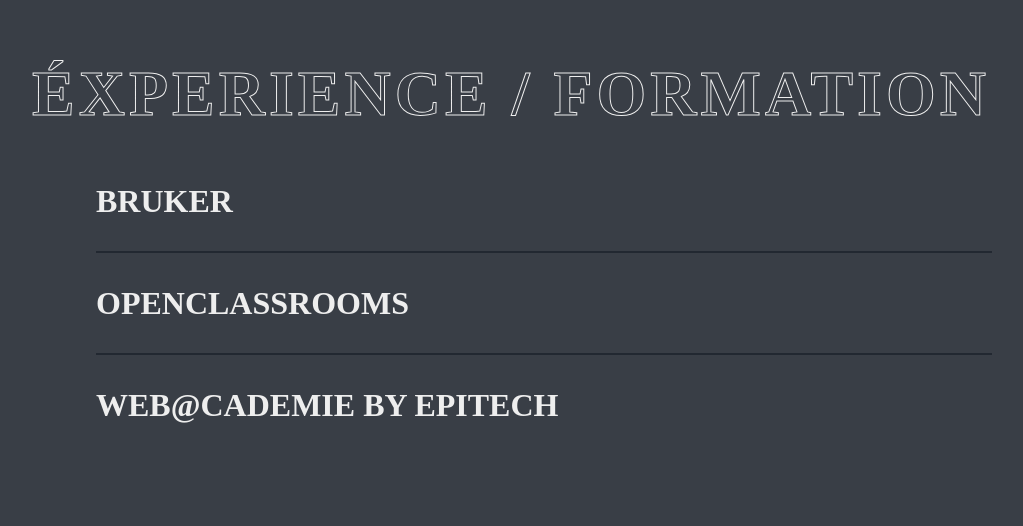
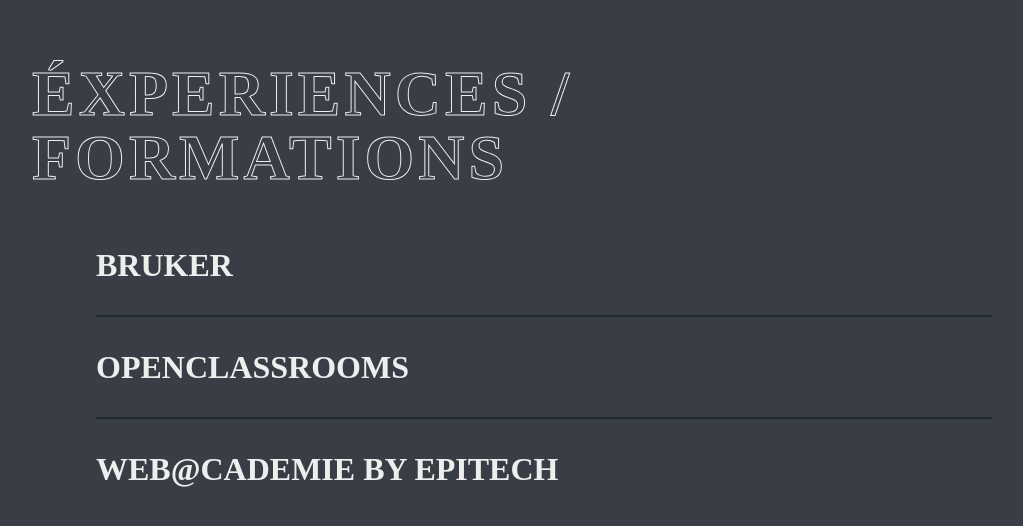
Before and after one commit to FrancoisSchmitt/Portfolio, a React (Create React App) app in the folder Client/: page / in a window 1280 px wide. Shown: the part 972-1498 px from the top of the page, without its empty margins (96-1119 px from the left). Built offline with nearby package versions, Linux system fonts and the light colour scheme.

Commit message:
error font awesome

```diff
--- a/Client/src/components/projectComponent/detail/index.css
+++ b/Client/src/components/projectComponent/detail/index.css
@@ -29,7 +29,7 @@
       margin-right: auto;
       justify-content: center;
       gap: 2%;
-      margin-bottom: 5%;
+      margin-bottom: 10%;
       margin-top: 2.5%;
 }
 
--- a/Client/src/pages/homepage/index.jsx
+++ b/Client/src/pages/homepage/index.jsx
@@ -66,7 +66,7 @@
                   ))}
                   <section className="card-section">
                         <h1 className="section-title">
-                              Éxperience / Formation
+                              Éxperiences / Formations
                         </h1>
                         <div className="background-homepage-card">
                               <div className="homepage-card-container">
```
